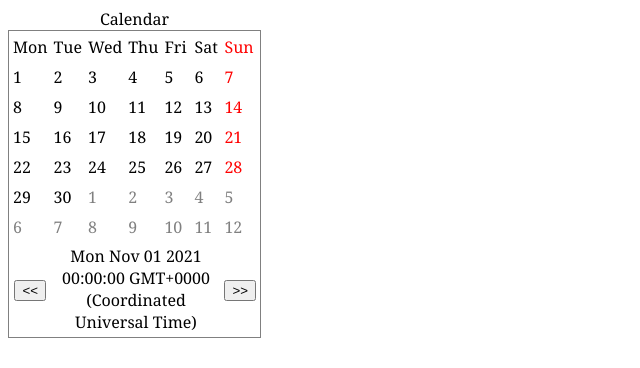
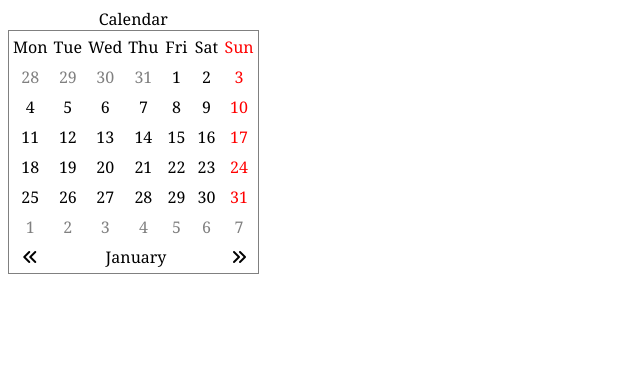
Before and after one commit to pecherczyk/calendar, a website built with webpack: page src/template/index.html in a window 1280 px wide. Shown: the whole page, without its empty margins (0-640 px from the left). Built offline with nearby package versions, Linux system fonts and the light colour scheme.

Commit message:
table fill function

```diff
--- a/package.json
+++ b/package.json
@@ -25,6 +25,7 @@
   "author": "Łukasz",
   "license": "ISC",
   "dependencies": {
+    "@fortawesome/fontawesome-free": "^6.0.0-beta3",
     "normalize.css": "^8.0.1",
     "webpack": "^5.59.1",
     "webpack-cli": "^4.9.1",
--- a/src/css/style.css
+++ b/src/css/style.css
@@ -7,6 +7,7 @@ table.calendar td {
     width: 24px;
     height: 24px;
     padding: 2px;
+    text-align: center;
 }
 
 /* sunday red color */
--- a/src/index.js
+++ b/src/index.js
@@ -1,17 +1,20 @@
 import './css/style.css'
+import '@fortawesome/fontawesome-free/css/all.css'
+
 import Calendar from './Calendar'
-
-const january = new Calendar(11, 2021)
-
-const unix = january.getUnixTable()
-console.log(unix)
 
 /*
 * Get all td elements in Calendar table
 */
-
 const tdNodes = document.querySelectorAll('td')
 
+function fillTable (month) {
+  const january = new Calendar(1, 2021)
+  const unix = january.getUnixTable()
+
+  /*
+  * Fill the table with values
+  */
   tdNodes.forEach((el, index) => {
     if (index > 6 && index < 49) {
       const unixTime = unix[index - 7]
@@ -36,6 +39,8 @@ tdNodes.forEach((el, index) => {
   */
 
   const tableMonth = document.querySelector('td.calendar__month')
-tableMonth.innerHTML = january.fullDate
+  const options = { month: 'long' }
+  tableMonth.innerHTML = new Intl.DateTimeFormat('en-US', options).format(january.fullDate)
+}
 
-console.log(tableMonth)
+fillTable(null)
--- a/src/template/index.html
+++ b/src/template/index.html
@@ -72,9 +72,9 @@
           <td class="6row__Sun">7</td>
         </tr>
       <tr class="calendar__buttons">
-        <td><button><<</button></td>
+        <td><i class="fa-solid fa-angles-left"></i></td>
         <td colspan="5" class="calendar__month">Month</td>
-        <td><button>>></button></td>
+        <td><i class="fa-solid fa-angles-right"></i></td>
       </tr>
     </table>
   </div>
```
Also changed, not shown: 1 other file. Lines whose indentation alone changed are shown as unchanged.
